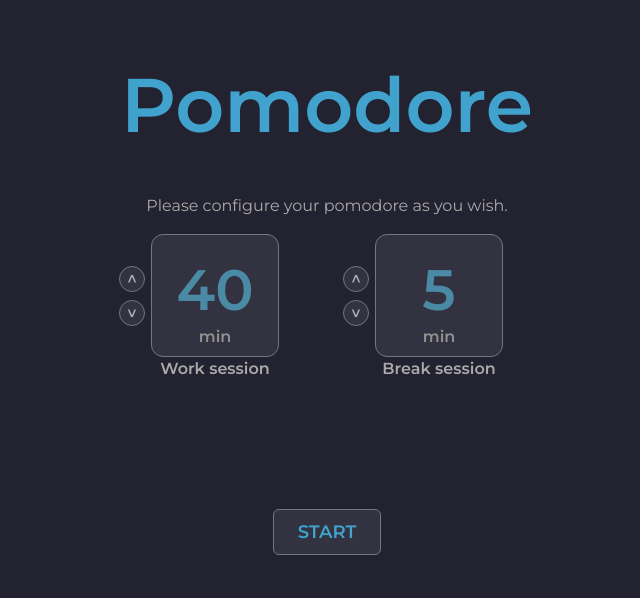
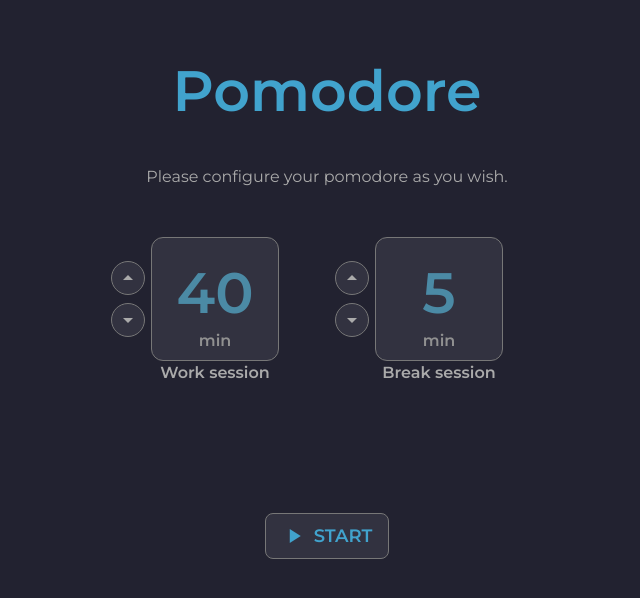
Before and after one commit to bvinicius/pomodore-app, a Vue app: page /#/ in a window 1280 px wide. Shown: the top 598 px of the page, without its empty margins (313-953 px from the left). Built offline with nearby package versions, Linux system fonts and the light colour scheme; what @phosphor-icons/vue would draw is missing.

Commit message:
Improves home page UI and adds icons to the buttons

```diff
--- a/src/primary/components/atoms/PomoArrowButton.vue
+++ b/src/primary/components/atoms/PomoArrowButton.vue
@@ -3,12 +3,15 @@
         class="!rounded-full !text-on-container-300 !p-2"
         :class="{ 'rotate-180': down }"
     >
-        <div class="flex justify-center items-center w-2 h-2">^</div>
+        <div class="flex justify-center items-center w-4 h-4">
+            <PomoIcon name="arrow_drop_up" />
+        </div>
     </PomoButton>
 </template>
 
 <script setup lang="ts">
 import PomoButton from '@/primary/components/atoms/PomoButton.vue';
+import PomoIcon from '@/primary/components/atoms/PomoIcon.vue';
 
 defineProps<{
     down?: boolean;
--- a/src/primary/components/atoms/PomoButton.vue
+++ b/src/primary/components/atoms/PomoButton.vue
@@ -1,6 +1,6 @@
 <template>
     <button
-        class="bg-primary-container-400 text-primary-400 text-sm md:text-lg font-semibold rounded-md px-6 py-2 border border-gray-777 select-none hover:border-gray-400 active:bg-primary-container-300"
+        class="bg-primary-container-400 text-primary-400 text-sm md:text-lg font-semibold rounded-lg px-4 py-2 border border-gray-777 select-none hover:border-gray-400 active:bg-primary-container-300"
     >
         <slot></slot>
     </button>
--- /dev/null
+++ b/src/primary/components/atoms/PomoIcon.vue
@@ -0,0 +1,9 @@
+<template>
+    <span class="material-icons">{{ name }}</span>
+</template>
+
+<script setup lang="ts">
+defineProps<{
+    name: string;
+}>();
+</script>
--- a/src/primary/components/molecules/PomoSessionInput.vue
+++ b/src/primary/components/molecules/PomoSessionInput.vue
@@ -1,7 +1,7 @@
 <template>
     <div class="flex flex-col items-center">
         <div class="relatve flex items-center gap-2">
-            <div class="absolute z-50 -translate-x-8 flex flex-col gap-2">
+            <div class="absolute z-50 -translate-x-10 flex flex-col gap-2">
                 <PomoArrowButton @click="stepUp" />
                 <PomoArrowButton
                     down
--- a/src/primary/pages/HomePage.vue
+++ b/src/primary/pages/HomePage.vue
@@ -1,12 +1,12 @@
 <template>
     <div class="flex flex-col justify-center gap-8">
         <h1
-            class="text-4xl sm:text-6xl md:text-8xl text-center font-semibold text-primary-400 select-none"
+            class="text-4xl sm:text-6xl text-center font-semibold text-primary-400 select-none"
         >
             Pomodore
         </h1>
 
-        <div class="flex flex-col gap-4">
+        <div class="flex flex-col gap-12">
             <p class="text-center text-xs sm:text-sm md:text-base">
                 Please configure your pomodore as you wish.
             </p>
@@ -27,7 +27,13 @@
         </div>
 
         <div class="flex justify-center mt-24">
-            <PomoButton @click="startSession"> START </PomoButton>
+            <PomoButton
+                class="flex items-center gap-2"
+                @click="startSession"
+            >
+                <PomoIcon name="play_arrow" />
+                <span>START</span>
+            </PomoButton>
         </div>
     </div>
 </template>
@@ -40,6 +46,7 @@ import { usePomoStore } from '@/primary/infrastructure/store/pomoStore';
 import PomoSessionInput from '@/primary/components/molecules/PomoSessionInput.vue';
 import { RootPage } from '@/primary/infrastructure/router';
 import PomoButton from '@/primary/components/atoms/PomoButton.vue';
+import PomoIcon from '@/primary/components/atoms/PomoIcon.vue';
 import { PomoRunner } from '@/secondary/PomodoreRunner';
 
 const pomoStore = usePomoStore();
```
